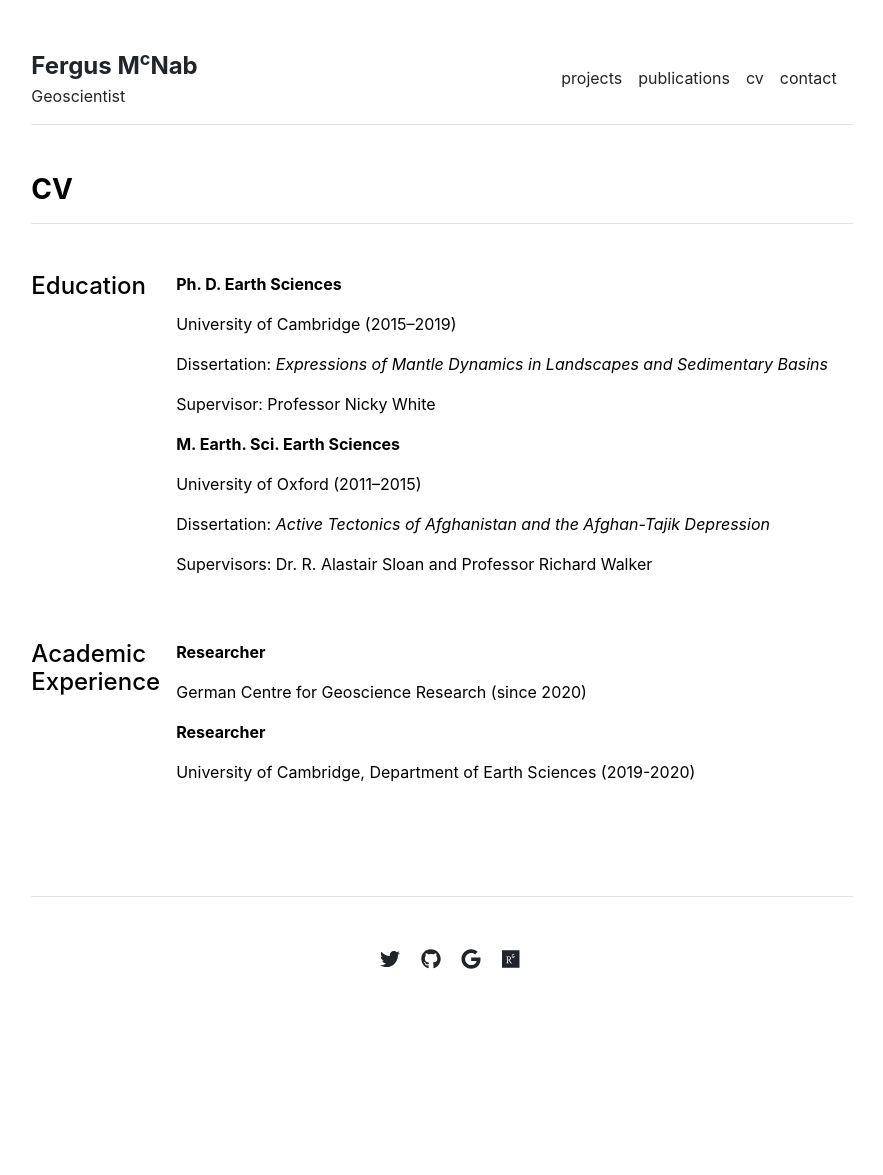
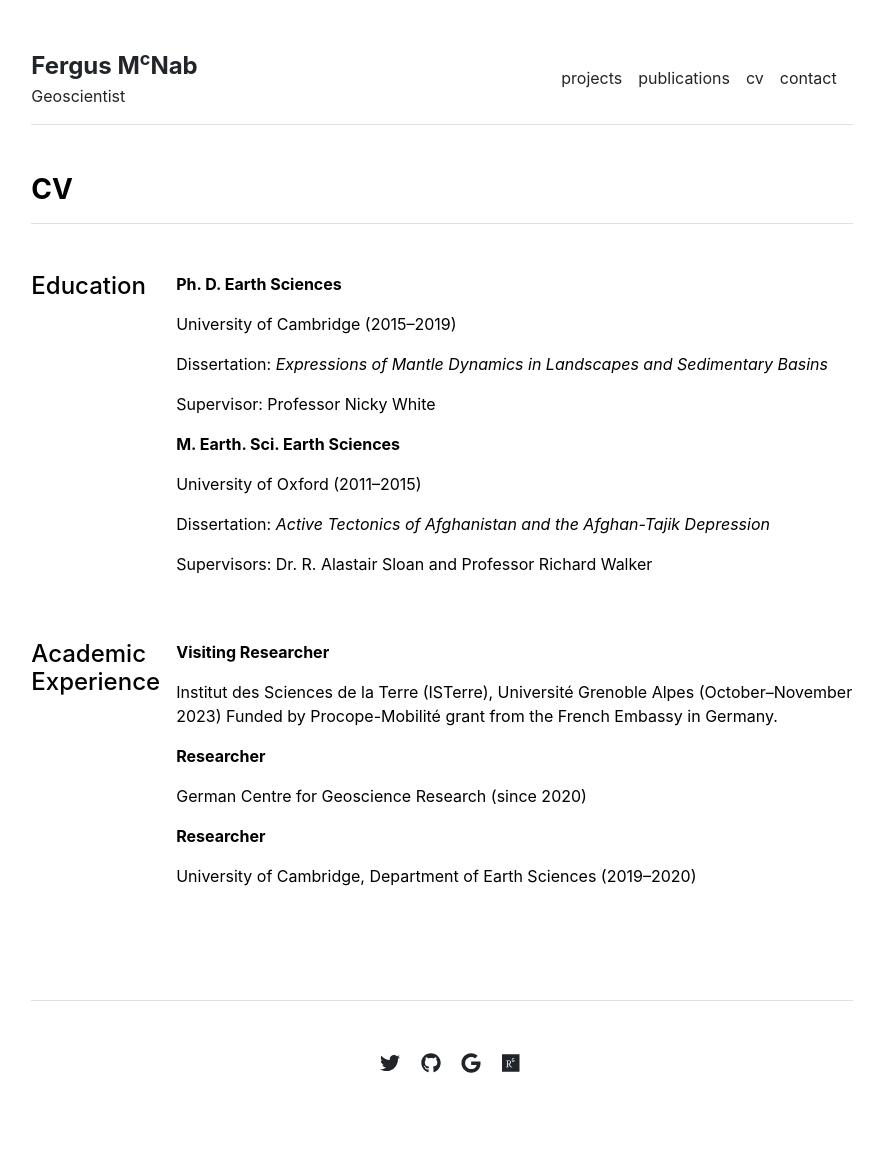
Before and after one commit to fmcnab/fmcnab.github.io, a Jekyll site: the page built from cv.md, in a window 1280 px wide. Shown: the whole page, without its empty margins (198-1081 px from the left). Built offline with Jekyll 4.4.1, drawn with Linux system fonts in a browser that asks for light colours; before the commit the page ends 1071 px from its top, so only the background shows below that.

Commit message:
Update CV.

```diff
--- a/_data/cv/academic-experience.yml
+++ b/_data/cv/academic-experience.yml
@@ -1,5 +1,9 @@
+- title: 'Visiting Researcher'
+  description: 'Institut des Sciences de la Terre (ISTerre), Universit&#233; Grenoble Alpes (October&ndash;November 2023)
+Funded by Procope-Mobilit&#233; grant from the French Embassy in Germany.'
+
 - title: 'Researcher'
   description: 'German Centre for Geoscience Research (since 2020)'
 
 - title: 'Researcher'
-  description: 'University of Cambridge, Department of Earth Sciences (2019-2020)'
+  description: 'University of Cambridge, Department of Earth Sciences (2019&ndash;2020)'
```
